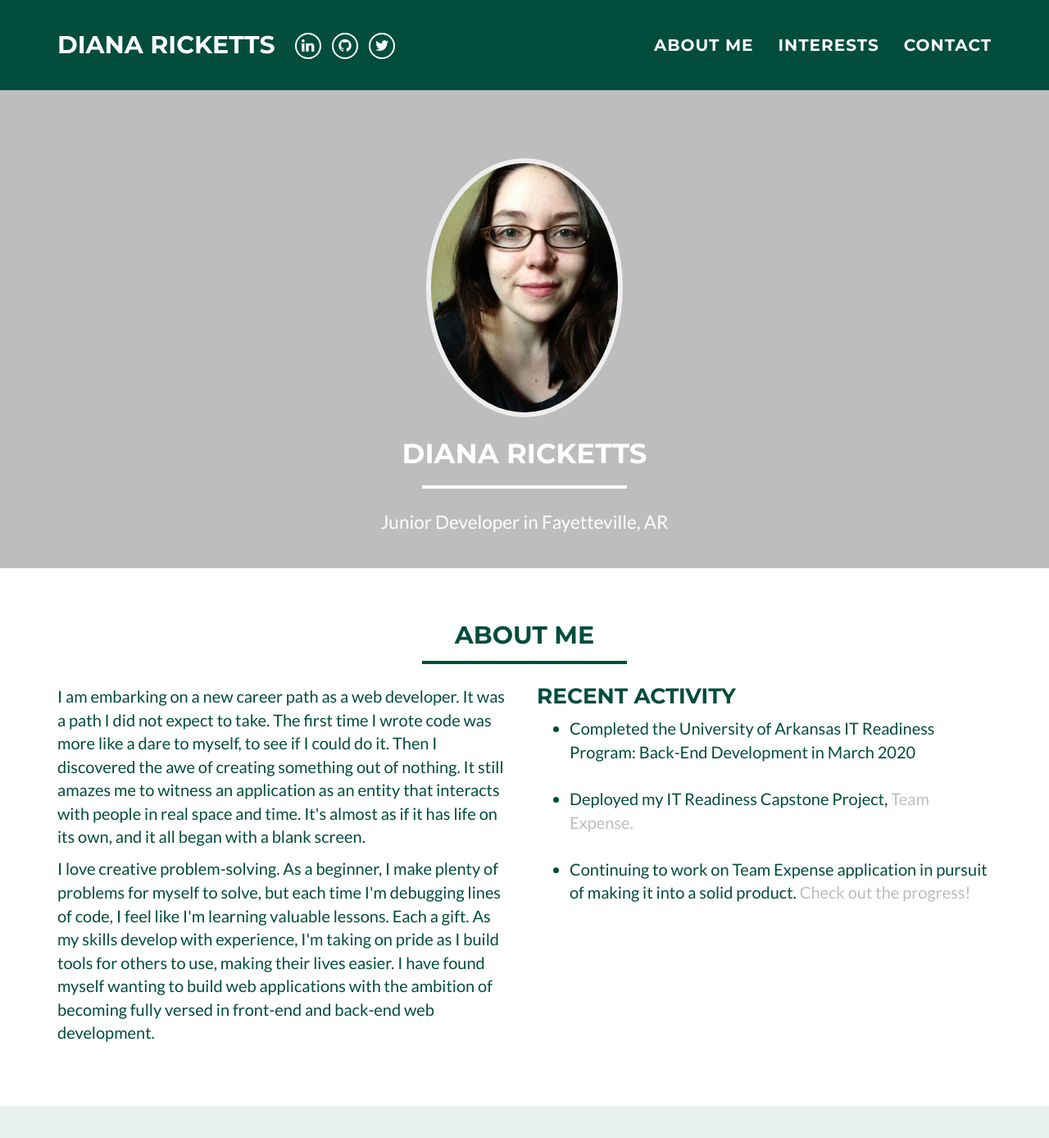
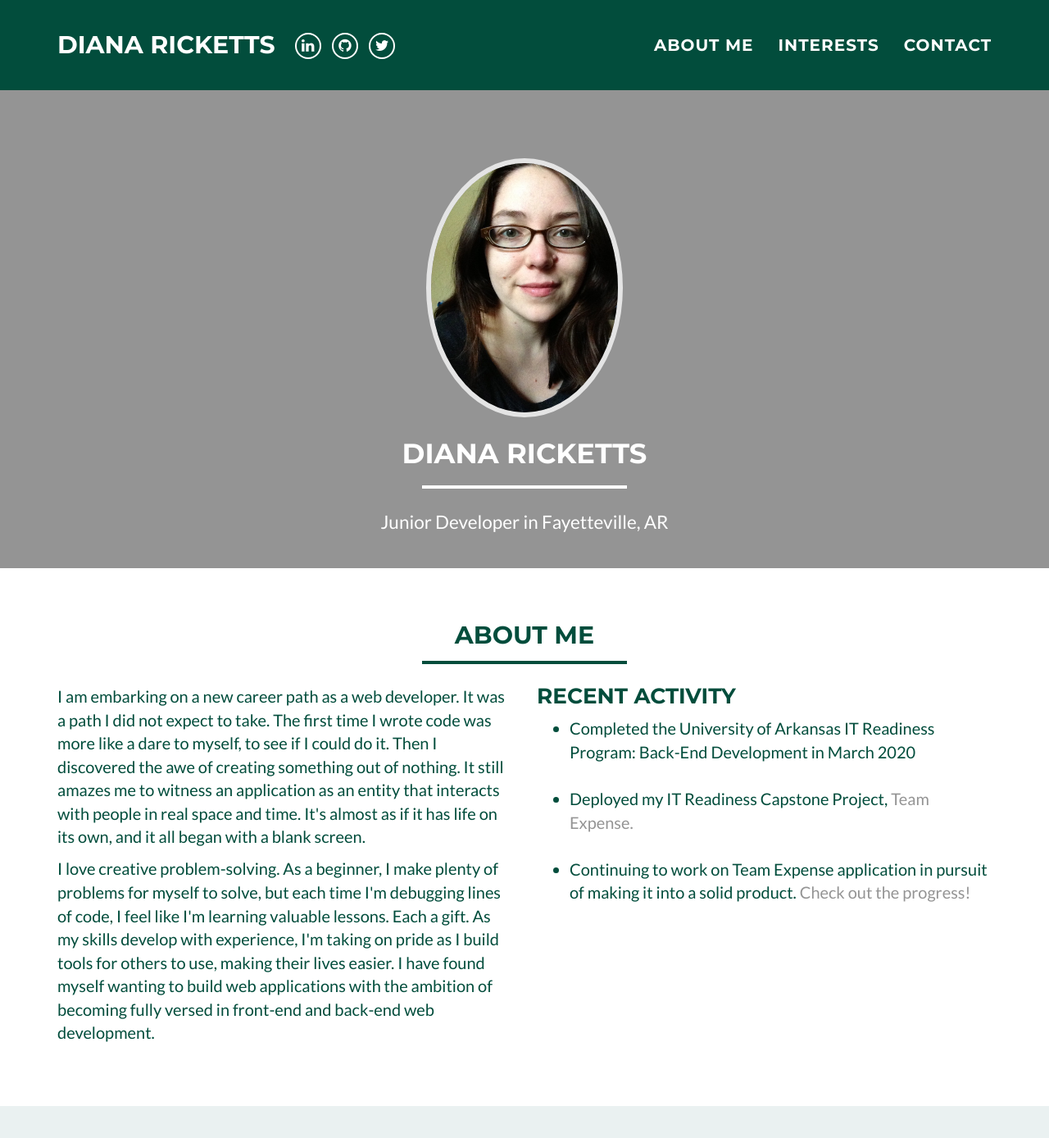
Before and after one commit to dricketts0/dricketts0.github.io, a Jekyll site: the page built from index.html, in a window 1280 px wide and 1400 px high. Shown: the top 1388 px of the window at 82% size. Built offline with Jekyll 4.4.1, drawn with Linux system fonts in a browser that asks for light colours.

Commit message:
darker gray

```diff
--- a/_config.yml
+++ b/_config.yml
@@ -24,8 +24,8 @@ bing_verify:
 
 # Color settings (hex-codes without the leading hash-tag)
 color:
-  primary: BDBDBD
-  primary-rgb: "189, 189, 189"
+  primary: 949494
+  primary-rgb: "148, 148, 148"
   secondary: 024D3C
   secondary-dark: 43574F
   section-tout: eaf1f1
```
